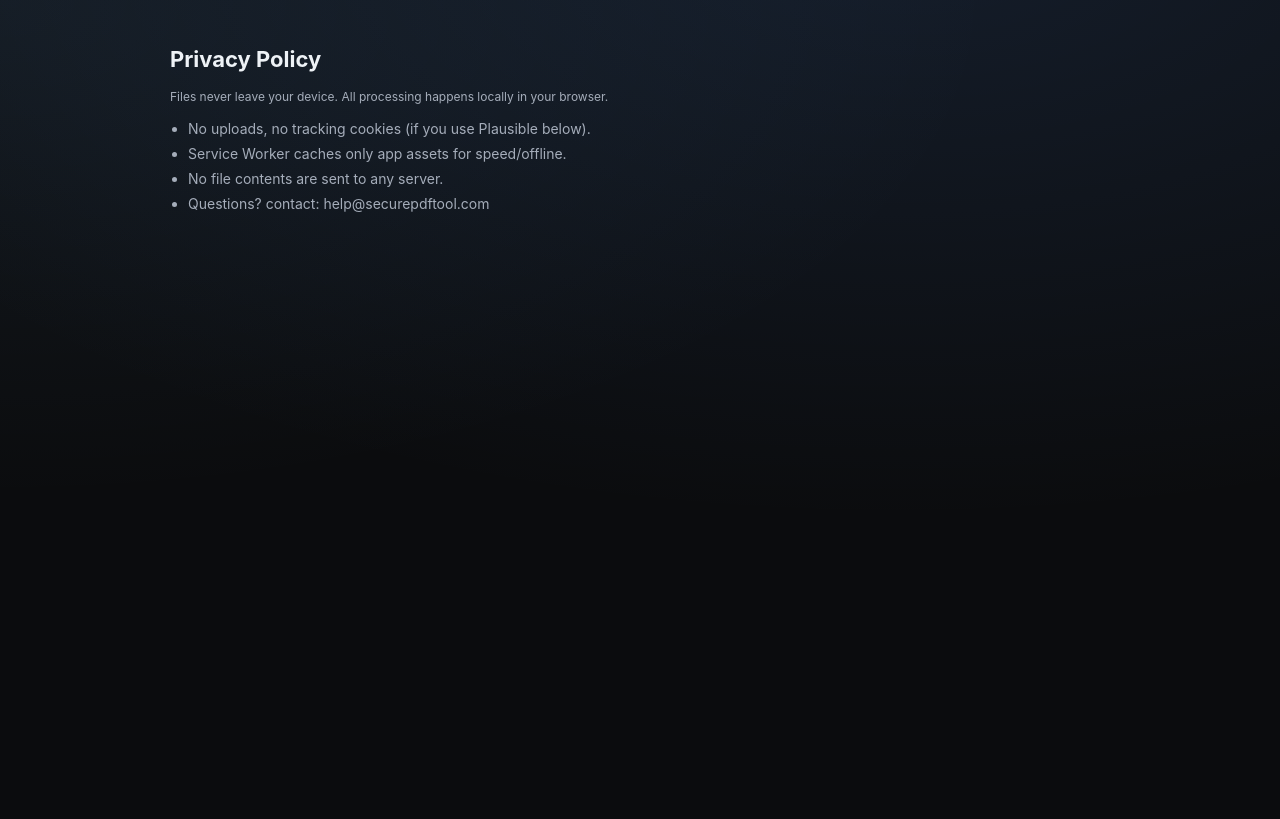
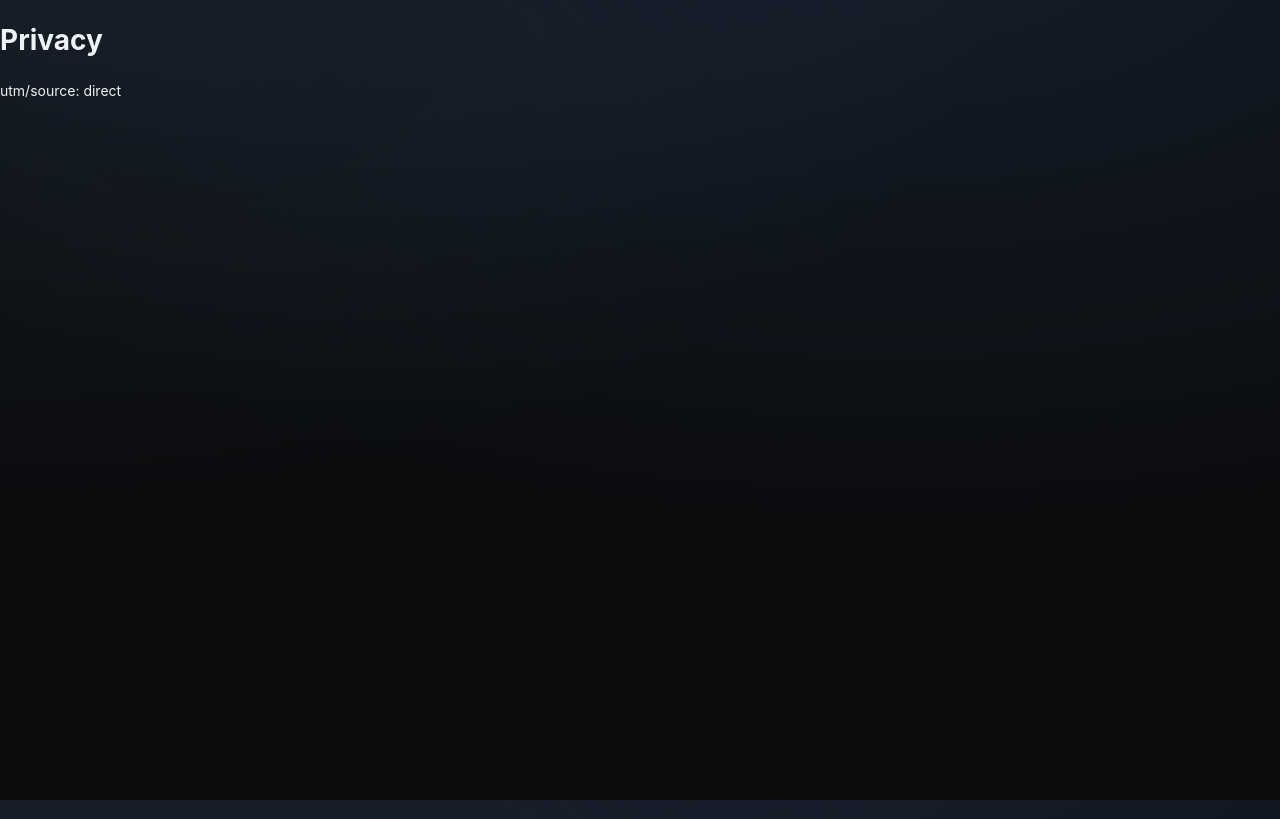
Before and after one commit to jyeakins23/private_pdf_tool, a Next.js app: page /en/privacy in a window 1280 px wide. Built offline with nearby package versions, Linux system fonts and the light colour scheme.

Commit message:
commit changes

```diff
--- a/src/app/[locale]/layout.tsx
+++ b/src/app/[locale]/layout.tsx
@@ -1,9 +1,10 @@
 // src/app/[locale]/layout.tsx
 import '../globals.css';
-import {ReactNode} from 'react';
+import {ReactNode, Suspense} from 'react';
 import {notFound} from 'next/navigation';
 import {NextIntlClientProvider} from 'next-intl';
 import ServiceWorker from '@/components/ServiceWorker';
+import Analytics from '@/components/Analytics';
 import Script from 'next/script';
 
 export const metadata = {
@@ -49,34 +50,29 @@ export default async function RootLayout({
   return (
     <html lang={locale}>
       <head>
-        {/* 성능: 광고/측정 도메인 preconnect로 초기 지연 최소화 */}
+        {/* 성능: 광고/측정 도메인 preconnect */}
         <link rel="preconnect" href="https://pagead2.googlesyndication.com" crossOrigin="anonymous" />
         <link rel="preconnect" href="https://googleads.g.doubleclick.net" crossOrigin="anonymous" />
         <link rel="preconnect" href="https://tpc.googlesyndication.com" crossOrigin="anonymous" />
-
-        {/* Consent Mode v2 기본 상태: 동의 전 비개인화(필요시 CMP에서 업데이트) */}
+        <link rel="preconnect" href="https://www.googletagmanager.com" crossOrigin="anonymous" />
+        <link rel="manifest" href="/manifest.webmanifest" />
+        {/* Consent Mode v2 기본값(동의 전 비개인화) */}
         <Script id="consent-default" strategy="beforeInteractive">
           {`
             window.dataLayer = window.dataLayer || [];
             function gtag(){dataLayer.push(arguments);}
             gtag('consent', 'default', {
-              'ad_user_data': 'denied',
-              'ad_personalization': 'denied',
-              'ad_storage': 'denied',
-              'analytics_storage': 'denied',
-              'functionality_storage': 'granted',
-              'security_storage': 'granted'
+              ad_user_data: 'denied',
+              ad_personalization: 'denied',
+              ad_storage: 'denied',
+              analytics_storage: 'denied',
+              functionality_storage: 'granted',
+              security_storage: 'granted'
             });
           `}
         </Script>
 
-        {/* (선택) gtag 기본 초기화가 필요하면 여기에 추가 가능
-        <Script id="gtag-init" strategy="afterInteractive">
-          {`window.dataLayer = window.dataLayer || []; function gtag(){dataLayer.push(arguments);} gtag('js', new Date());`}
-        </Script>
-        */}
-
-        {/* AdSense 전역 스크립트 — 본인 퍼블리셔 ID로 교체하세요 */}
+        {/* AdSense (퍼블리셔 ID 교체) */}
         <Script
           id="adsense"
           async
@@ -84,10 +80,29 @@ export default async function RootLayout({
           src="https://pagead2.googlesyndication.com/pagead/js/adsbygoogle.js?client=ca-pub-7959771468883592"
           crossOrigin="anonymous"
         />
+
+        {/* GA4 gtag.js 로더 */}
+        <Script
+          id="gtag-src"
+          src={`https://www.googletagmanager.com/gtag/js?id=${process.env.NEXT_PUBLIC_GA_MEASUREMENT_ID}`}
+          strategy="afterInteractive"
+        />
+        {/* GA4 초기화(send_page_view는 라우팅 훅에서 직접 보냄) */}
+        <Script id="gtag-init" strategy="afterInteractive">
+          {`
+            window.dataLayer = window.dataLayer || [];
+            function gtag(){dataLayer.push(arguments);}
+            gtag('js', new Date());
+            gtag('config', '${process.env.NEXT_PUBLIC_GA_MEASUREMENT_ID}', { send_page_view: false });
+          `}
+        </Script>
       </head>
       <body>
         <NextIntlClientProvider locale={locale} messages={messages}>
           <ServiceWorker />
+          <Suspense fallback={null}>
+            <Analytics />
+          </Suspense>
           <div className="max-w-5xl mx-auto px-4 py-8">{children}</div>
         </NextIntlClientProvider>
       </body>
--- a/src/app/[locale]/privacy/page.tsx
+++ b/src/app/[locale]/privacy/page.tsx
@@ -1,14 +1,16 @@
-export default function Privacy() {
+// src/app/[locale]/privacy/page.tsx
+// (server component: 'use client' 없음)
+
+export default function PrivacyPage({
+  searchParams
+}: {
+  searchParams: Record<string, string | string[] | undefined>;
+}) {
+  const source = searchParams.source ?? 'direct';
   return (
-    <main className="container">
-      <h1 style={{fontSize:22, fontWeight:700, marginBottom:8}}>Privacy Policy</h1>
-      <p className="small">Files never leave your device. All processing happens locally in your browser.</p>
-      <ul className="list">
-        <li>No uploads, no tracking cookies (if you use Plausible below).</li>
-        <li>Service Worker caches only app assets for speed/offline.</li>
-        <li>No file contents are sent to any server.</li>
-        <li>Questions? contact: help@securepdftool.com</li>
-      </ul>
+    <main>
+      <h1>Privacy</h1>
+      <p>utm/source: {Array.isArray(source) ? source[0] : source}</p>
     </main>
   );
 }
--- /dev/null
+++ b/src/components/Analytics.tsx
@@ -0,0 +1,19 @@
+// src/components/Analytics.tsx
+'use client';
+
+import {useEffect} from 'react';
+import {usePathname, useSearchParams} from 'next/navigation';
+import {pageview} from '@/lib/gtag';
+
+export default function Analytics() {
+  const pathname = usePathname();
+  const searchParams = useSearchParams();
+
+  useEffect(() => {
+    if (!pathname) return;
+    const url = searchParams?.toString() ? `${pathname}?${searchParams}` : pathname;
+    pageview(url);
+  }, [pathname, searchParams]);
+
+  return null;
+}
--- /dev/null
+++ b/src/lib/gtag.ts
@@ -0,0 +1,25 @@
+// src/lib/gtag.ts
+export const GA_ID: string = process.env.NEXT_PUBLIC_GA_MEASUREMENT_ID || '';
+
+type GtagFunction = (...args: unknown[]) => void;
+type DataLayer = unknown[];
+type GAParams = Record<string, string | number | boolean | null | undefined>;
+
+declare global {
+  interface Window {
+    gtag?: GtagFunction;
+    dataLayer?: DataLayer;
+  }
+}
+
+/** 페이지뷰 전송 */
+export function pageview(url: string): void {
+  if (!GA_ID || typeof window === 'undefined' || typeof window.gtag !== 'function') return;
+  window.gtag('config', GA_ID, { page_path: url });
+}
+
+/** 커스텀 이벤트 전송 */
+export function gaEvent(action: string, params?: GAParams): void {
+  if (!GA_ID || typeof window === 'undefined' || typeof window.gtag !== 'function') return;
+  window.gtag('event', action, params ?? {});
+}
```
Also changed, not shown: 2 other files (tests, documents, lock files or other folders).
